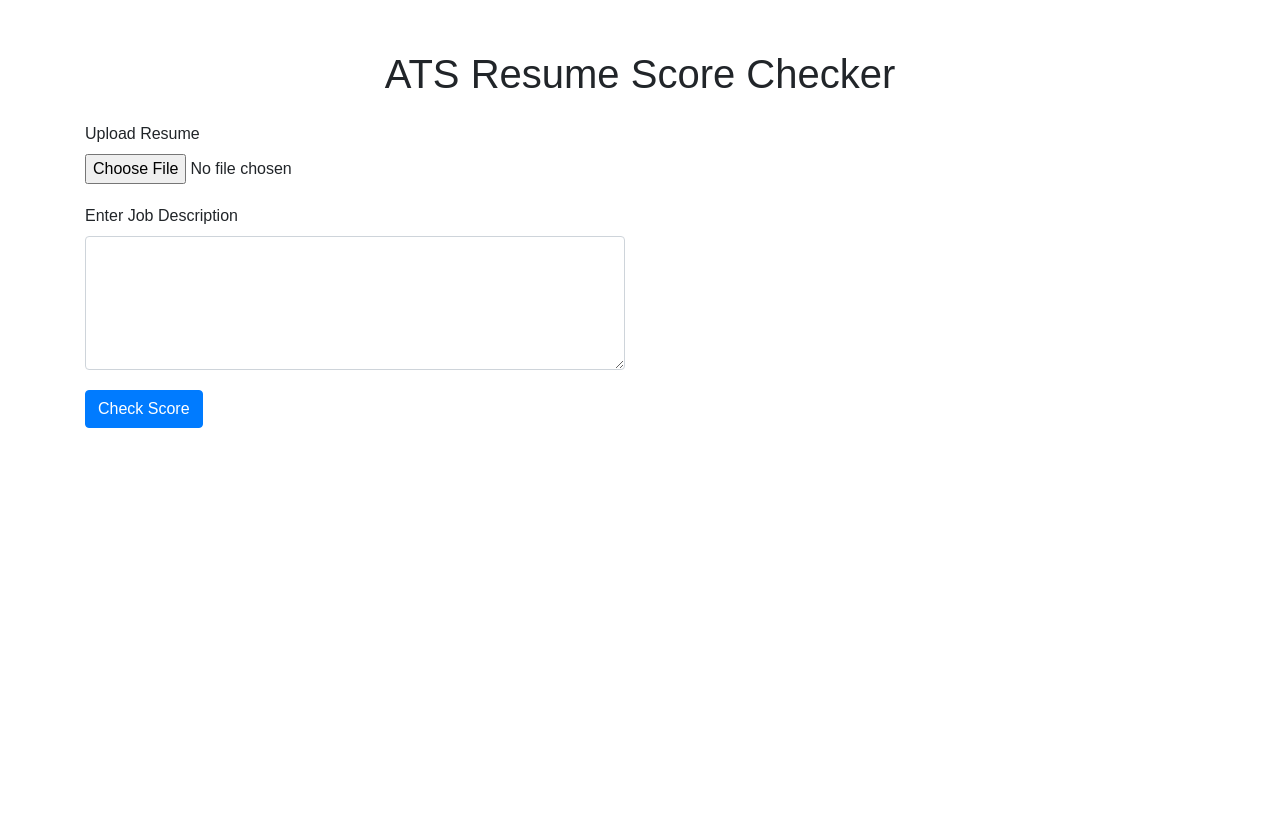
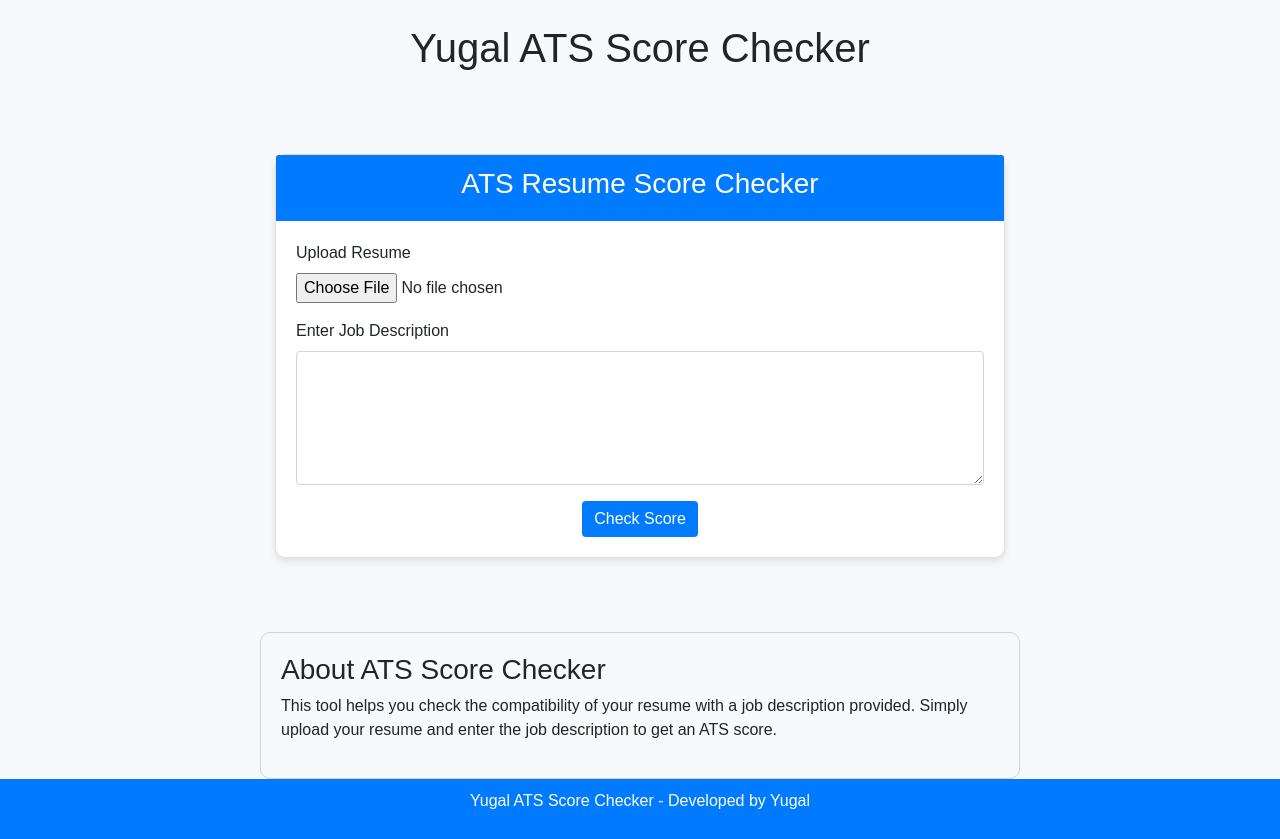
Before and after one commit to yugalofficial/ats-checker, a plain HTML site: page index.html in a window 1280 px wide. Before the commit the page ends 800 px from the top, so only its background shows below. Drawn offline with nearby package versions, Linux system fonts and the light colour scheme.

Commit message:
Update index.html

```diff
--- a/index.html
+++ b/index.html
@@ -3,7 +3,7 @@
 <head>
     <meta charset="UTF-8">
     <meta name="viewport" content="width=device-width, initial-scale=1.0">
-    <title>ATS Resume Score Checker</title>
+    <title>Yugal ATS Score Checker</title>
     <!-- Bootstrap CSS -->
     <link href="https://stackpath.bootstrapcdn.com/bootstrap/4.5.2/css/bootstrap.min.css" rel="stylesheet">
     <!-- Font Awesome -->
@@ -11,23 +11,66 @@
     <style>
         body {
             font-family: Arial, sans-serif;
+            background-color: #f8f9fa;
         }
         .container {
             margin-top: 50px;
         }
-        .form-group {
-            margin-bottom: 20px;
+        .card {
+            border-radius: 10px;
+            box-shadow: 0 4px 8px rgba(0, 0, 0, 0.1);
         }
-        #scoreResult {
-            display: none;
+        .card-header {
+            background-color: #007bff;
+            color: #fff;
+            border-bottom: none;
+            border-top-left-radius: 10px;
+            border-top-right-radius: 10px;
+        }
+        .card-body {
+            background-color: #fff;
+            border-bottom-left-radius: 10px;
+            border-bottom-right-radius: 10px;
+        }
+        .btn-primary {
+            background-color: #007bff;
+            border: none;
+        }
+        .btn-primary:hover {
+            background-color: #0056b3;
+        }
+        .footer {
+            position: relative;
+            bottom: 0;
+            width: 100%;
+            background-color: #007bff;
+            color: #fff;
+            text-align: center;
+            padding: 10px 0;
+        }
+        .textbox-container {
+            background-color: #f8f9fa;
+            padding: 20px;
+            margin-top: 50px;
+            border: 1px solid #ced4da;
+            border-radius: 10px;
         }
     </style>
 </head>
 <body>
+    <div class="header text-center py-4">
+        <h1>Yugal ATS Score Checker</h1>
+    </div>
+
     <div class="container">
-        <h1 class="text-center mb-4">ATS Resume Score Checker</h1>
-        <div class="row">
-            <div class="col-md-6">
+        <div class="row justify-content-center">
+            <div class="col-md-8">
+                <div class="card">
+                    <div class="card-header text-center">
+                        <h3>ATS Resume Score Checker</h3>
+                    </div>
+                    <div class="card-body">
+                        <form id="resumeForm">
                             <div class="form-group">
                                 <label for="resume">Upload Resume</label>
                                 <input type="file" class="form-control-file" id="resume">
@@ -36,15 +79,37 @@
                                 <label for="jobDescription">Enter Job Description</label>
                                 <textarea class="form-control" id="jobDescription" rows="5"></textarea>
                             </div>
-                <button class="btn btn-primary" onclick="checkScore()">Check Score</button>
+                            <div class="text-center">
+                                <button type="button" class="btn btn-primary" onclick="checkScore()">Check Score</button>
                             </div>
-            <div class="col-md-6">
-                <div id="scoreResult">
-                    <h2>Resume Score: <span id="score"></span></h2>
-                    <button class="btn btn-success" onclick="printReport()">Print Report <i class="fas fa-print"></i></button>
+                        </form>
                     </div>
                 </div>
             </div>
+        </div>
+        <div class="row justify-content-center mt-4" id="scoreResult" style="display: none;">
+            <div class="col-md-8">
+                <div class="card">
+                    <div class="card-header text-center">
+                        <h3>Resume Score</h3>
+                    </div>
+                    <div class="card-body text-center">
+                        <h4 id="score"></h4>
+                        <button type="button" class="btn btn-primary" onclick="printReport()">Print Report <i class="fas fa-print"></i></button>
+                    </div>
+                </div>
+            </div>
+        </div>
+        <div class="row justify-content-center mt-4">
+            <div class="col-md-8 textbox-container">
+                <h3>About ATS Score Checker</h3>
+                <p>This tool helps you check the compatibility of your resume with a job description provided. Simply upload your resume and enter the job description to get an ATS score.</p>
+            </div>
+        </div>
+    </div>
+
+    <div class="footer">
+        <p>Yugal ATS Score Checker - Developed by Yugal</p>
     </div>
 
     <!-- Bootstrap JS and jQuery -->
```
Lines whose indentation alone changed are shown as unchanged.
